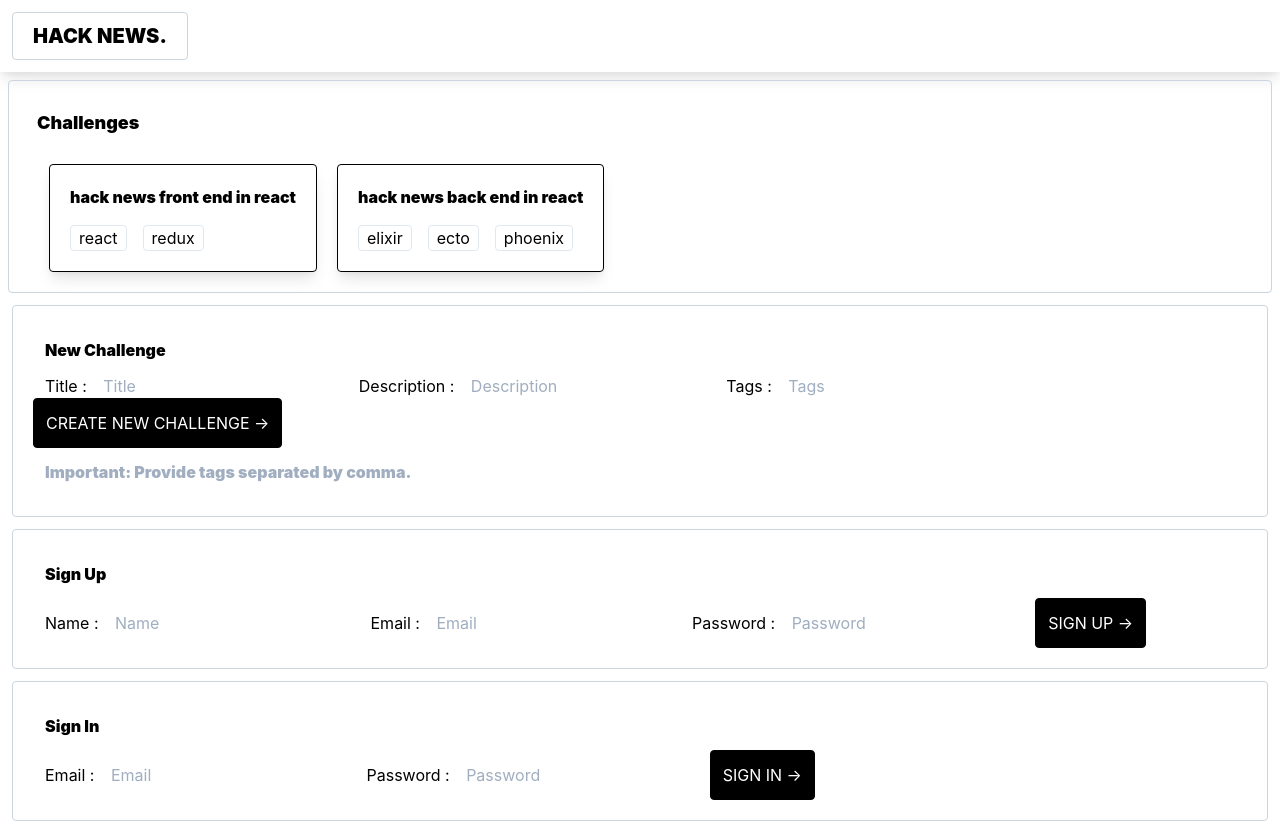
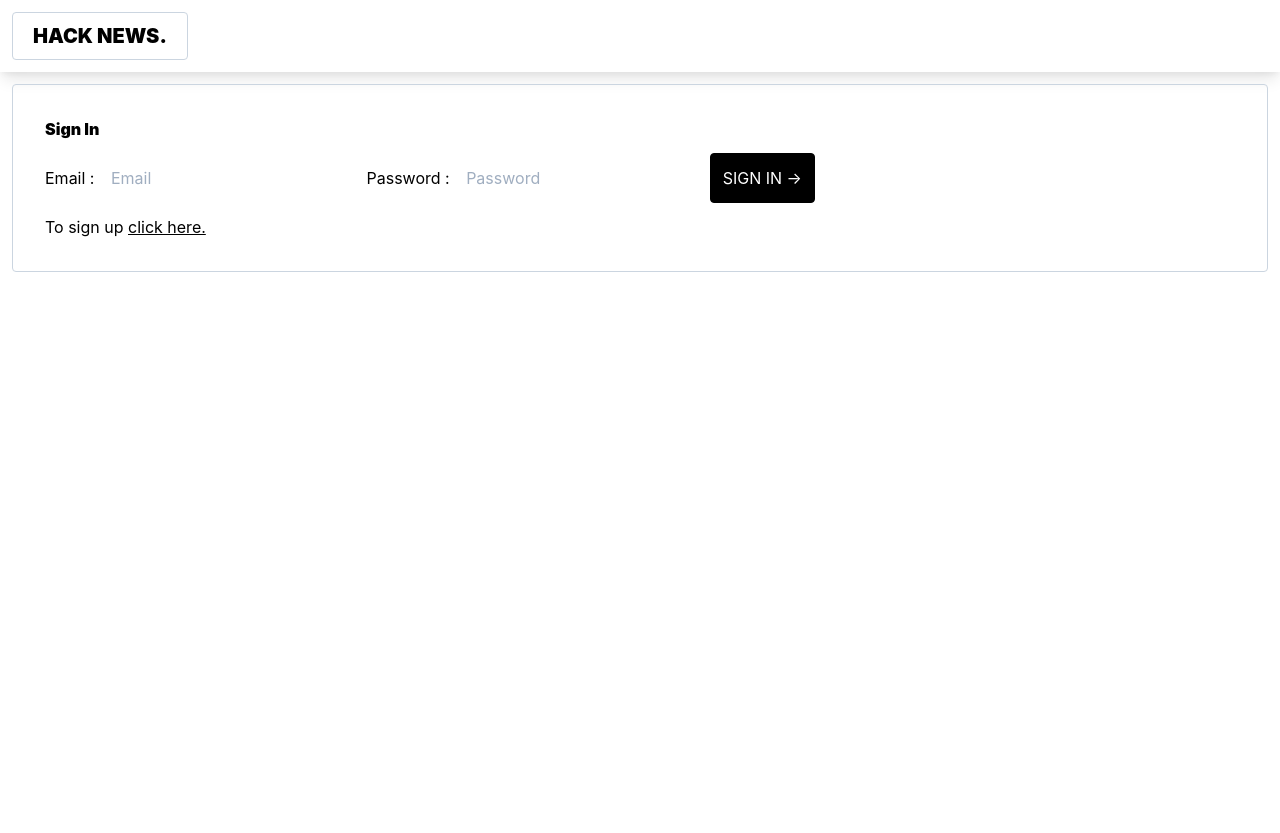
Before and after one commit to apboobalan/hack_news_frontend, a React (Create React App) app: page / in a window 1280 px wide. After the commit the page ends 800 px from the top, so only its background shows below. Built offline with nearby package versions, Linux system fonts and the light colour scheme.

Commit message:
Add functionality to choose between sign in and sign up.

```diff
--- a/src/App.js
+++ b/src/App.js
@@ -7,8 +7,7 @@ import ChallengeListContainer from "./containers/ChallengeListContainer";
 import ChallengeDetailsContainer from "./containers/ChallengeDetailsContainer";
 import TitleBarContainer from "./containers/TitleBarContainer";
 
-import Auth from './components/Auth'
-import CreateChallenge from "./components/CreateChallenge"
+import AuthContainer from "./containers/AuthContainer";
 
 const App = () => {
   const containerView = useSelector((state) => state.containerReducer.containerView);
@@ -17,15 +16,18 @@ const App = () => {
     <div className="container">
       <TitleBarContainer />
       <section>
-        {containerView === "CHALLENGE_LIST" ? (
-          <ChallengeListContainer />
-        ) : (
-          <ChallengeDetailsContainer />
-        )}
+        {
+          {
+            CHALLENGE_LIST: <ChallengeListContainer />,
+            CHALLENGE_DETAILS: <ChallengeDetailsContainer />,
+            SIGN_IN: <AuthContainer type={"signIn"} />,
+            SIGN_UP: <AuthContainer />,
+          }[containerView]
+        }
       </section>
-      <CreateChallenge/>
+      {/* <CreateChallenge/>
       <Auth/>
-      <Auth type={"signIn"}/>
+      <Auth type={"signIn"}/> */}
     </div>
   );
 };
--- a/src/actions/challengeActions.js
+++ b/src/actions/challengeActions.js
@@ -1,15 +1,32 @@
-import { CHALLENGE_LIST_SUCCESS,NAVIGATE_TO_CHALLENGE_LIST, NAVIGATE_TO_CHALLENGE_DETAILS } from "../constants";
-import {getChallengeList,getChallengeDetails} from "../api/challengeApi"
+import {
+  CHALLENGE_LIST_SUCCESS,
+  NAVIGATE_TO_CHALLENGE_LIST,
+  NAVIGATE_TO_CHALLENGE_DETAILS,
+} from "../constants";
+import { getChallengeList, getChallengeDetails } from "../api/challengeApi";
 
 export const navigateToDetailsAction = (id) => async (dispatch) => {
   const challengeDetails = await getChallengeDetails(id);
   dispatch({ type: NAVIGATE_TO_CHALLENGE_DETAILS, challenge: challengeDetails });
 };
 
-export const getChallengeListAction = () => async (dispatch) => {
-  const challengeList = await getChallengeList();
-  dispatch({ type: CHALLENGE_LIST_SUCCESS, challengeList: challengeList });
+export const getChallengeListAction = () => async (dispatch, getState) => {
+  const jwt = getState().userReducer.jwt;
+  if (jwt) {
+    const challengeList = await getChallengeList();
+    dispatch({ type: CHALLENGE_LIST_SUCCESS, challengeList: challengeList });
+  } else {
+    dispatch({ type: "NAVIGATE_TO_SIGN_IN" });
+  }
 };
 
+export const navigateToChallengeList = () => (dispatch) =>
+  dispatch({ type: NAVIGATE_TO_CHALLENGE_LIST });
 
-export const navigateToChallengeList = () => dispatch => dispatch({type: NAVIGATE_TO_CHALLENGE_LIST})
+export const switchAuth = (to) => (dispatch) => {
+  if (to === "SIGN_IN") {
+    dispatch({ type: "NAVIGATE_TO_SIGN_IN" });
+  } else {
+    dispatch({ type: "NAVIGATE_TO_SIGN_UP" });
+  }
+};
--- a/src/components/Auth.js
+++ b/src/components/Auth.js
@@ -1,6 +1,6 @@
 import React, { useState } from "react";
 
-const Auth = ({ type, onClickHandler }) => {
+const Auth = ({ type, onClickHandler, switchAuth }) => {
   const [email, setEmail] = useState("");
   const [password, setPassword] = useState("");
   const [name, setName] = useState("");
@@ -72,6 +72,23 @@ const Auth = ({ type, onClickHandler }) => {
           SIGN UP &rarr;
         </div>
       )}
+      {type === "signIn" ? (
+        <div className="p-3">
+          To sign up&nbsp;
+          <div onClick={() => switchAuth("SIGN_UP")} className="underline inline-block cursor-pointer">
+
+            click here.
+          </div>
+        </div>
+      ) : (
+        <div className="p-3">
+          To sign in &nbsp;
+          <div onClick={() => switchAuth("SIGN_IN")} className="underline inline-block cursor-pointer">
+
+            click here.
+          </div>
+        </div>
+      )}
     </div>
   );
 };
--- /dev/null
+++ b/src/containers/AuthContainer.js
@@ -0,0 +1,12 @@
+import React from "react";
+import { useDispatch } from "react-redux";
+import Auth from "../components/Auth";
+import { switchAuth } from "../actions/challengeActions";
+
+const AuthContainer = ({type}) => {
+  const dispatch = useDispatch();
+
+  return <Auth type={type} switchAuth={(to) =>dispatch(switchAuth(to))} onClickHandler={() => {}} />;
+};
+
+export default AuthContainer;
--- a/src/reducers/containerReducer.js
+++ b/src/reducers/containerReducer.js
@@ -9,7 +9,11 @@ export default (state = initialState, action = { type: "DEFAULT" }) => {
     case NAVIGATE_TO_CHALLENGE_DETAILS:
       return { ...state, containerView: "CHALLENGE_DETAILS" };
     case NAVIGATE_TO_CHALLENGE_LIST:
-      return {...state, containerView: "CHALLENGE_LIST"}
+      return { ...state, containerView: "CHALLENGE_LIST" };
+    case "NAVIGATE_TO_SIGN_IN":
+      return { ...state, containerView: "SIGN_IN" };
+    case "NAVIGATE_TO_SIGN_UP":
+      return { ...state, containerView: "SIGN_UP" };
     default:
       return state;
   }
--- a/src/reducers/store.js
+++ b/src/reducers/store.js
@@ -4,11 +4,13 @@ import { composeWithDevTools } from "redux-devtools-extension";
 import containerReducer from "./containerReducer";
 import challengeDetailsReducer from "./challengeDetailsReducer";
 import challengeListReducer from "./challengeListReducer";
+import userReducer from "./userReducer";
 
 const rootReducer = combineReducers({
   containerReducer,
   challengeDetailsReducer,
   challengeListReducer,
+  userReducer,
 });
 
 export default createStore(rootReducer, composeWithDevTools(applyMiddleware(thunk)));
--- /dev/null
+++ b/src/reducers/userReducer.js
@@ -0,0 +1,21 @@
+const initialState = {
+  name: null,
+  email: null,
+  jwt: null,
+};
+
+const userReducer = (state = initialState, action = { type: "DEFAULT" }) => {
+  switch (action.type) {
+    case "USER_SUCCESS":
+      return {
+        ...state,
+        name: action.user.name,
+        email: action.user.email,
+        jwt: action.user.jwt,
+      };
+    default:
+      return state;
+  }
+};
+
+export default userReducer;
```
